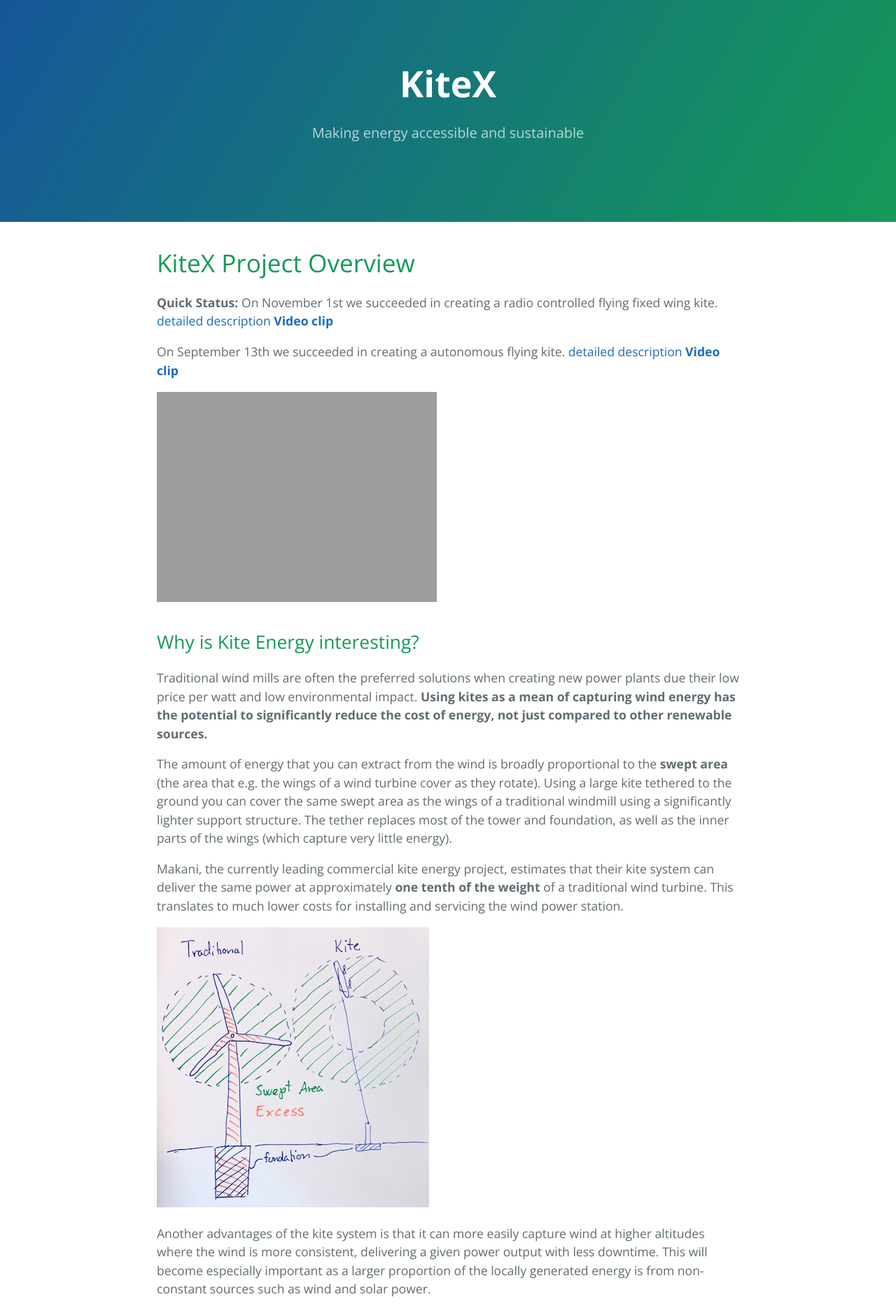
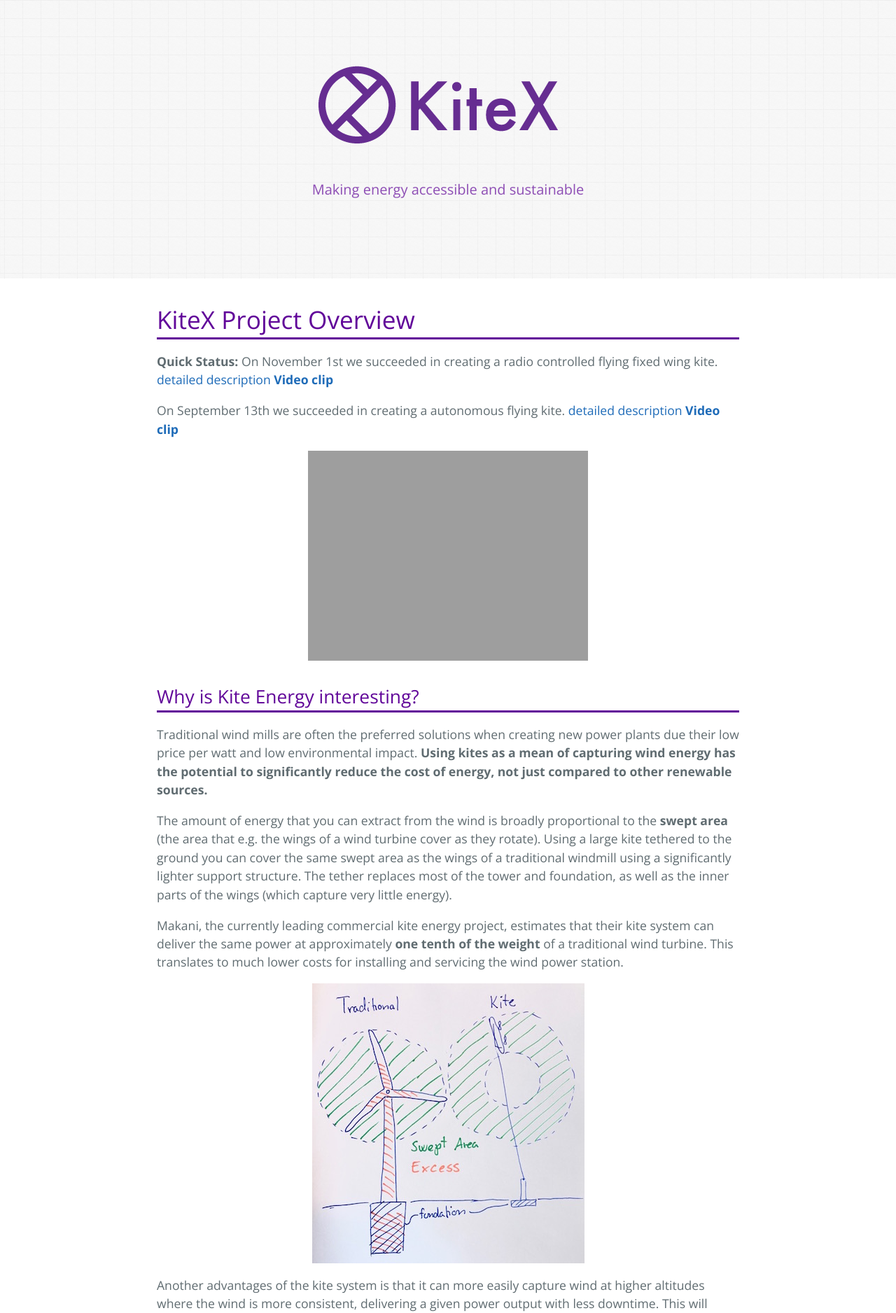
Before and after one commit to kitextech/kitextech.github.io, a Jekyll site: the page built from index.md, in a window 1280 px wide. Shown: the top 1876 px of the page at 70% size. Built offline with Jekyll 4.4.1, drawn with Linux system fonts in a browser that asks for light colours.

Commit message:
Purple all the way

```diff
--- a/_includes/head.html
+++ b/_includes/head.html
@@ -3,7 +3,7 @@
   <title>{{ site.title }}</title>
   <meta name="viewport" content="width=device-width, initial-scale=1">
   <meta name="theme-color" content="#157878">
-  <link rel="stylesheet" href="{{ site.github.url }}/css/normalize.css">
+  <link rel="stylesheet" href="css/normalize.css">
   <link href='https://fonts.googleapis.com/css?family=Open+Sans:400,700' rel='stylesheet' type='text/css'>
-  <link rel="stylesheet" href="{{ site.github.url }}/css/cayman.css">
+  <link rel="stylesheet" href="css/cayman.css">
 </head>
--- a/_includes/page-header.html
+++ b/_includes/page-header.html
@@ -1,5 +1,5 @@
 <section class="page-header">
-  <h1 class="project-name"><a href="{{ site.github.url }}">{{ site.title }}</a></h1>
+  <h1 class="project-name"><a href="{{ site.github.url }}"><img src="/graphics/KiteXLogo.png" alt="KiteX"></a></h1>
   <h2 class="project-tagline">{{ site.tagline }}</h2>
   <!-- <a href="#" class="btn">View on GitHub</a> -->
 </section>
--- a/css/cayman.css
+++ b/css/cayman.css
@@ -50,10 +50,10 @@
         margin-left: 0; } }
 
 .page-header {
-  color: #fff;
+  color: #610699;
   text-align: center;
-  background-color: #159957;
-  background-image: linear-gradient(120deg, #155799, #159957); }
+  background: #FFF url("/graphics/tiny_grid.png") repeat right top;
+}
   @media screen and (min-width: 64em) {
     .page-header {
       padding: 5rem 6rem; } }
@@ -114,7 +114,10 @@
       padding: 2rem 1rem;
       font-size: 1rem; } }
   .main-content img {
-    max-width: 100%; }
+    max-width: 100%;
+    display: block;
+    margin: auto;
+   }
   .main-content h1,
   .main-content h2,
   .main-content h3,
@@ -124,7 +127,12 @@
     margin-top: 2rem;
     margin-bottom: 1rem;
     font-weight: normal;
-    color: #159957; }
+    color: #610699; }
+  .main-content h1,
+  .main-content h2 {
+    border-bottom: medium solid #610699;
+  }
+
   .main-content p {
     margin-bottom: 1em; }
   .main-content code {
```
Also changed, not shown: graphics/KiteXLogo.png (added), graphics/KiteXLogo@2x.png (added), graphics/tiny_grid.png (added), graphics/tiny_grid_@2X.png (added).
